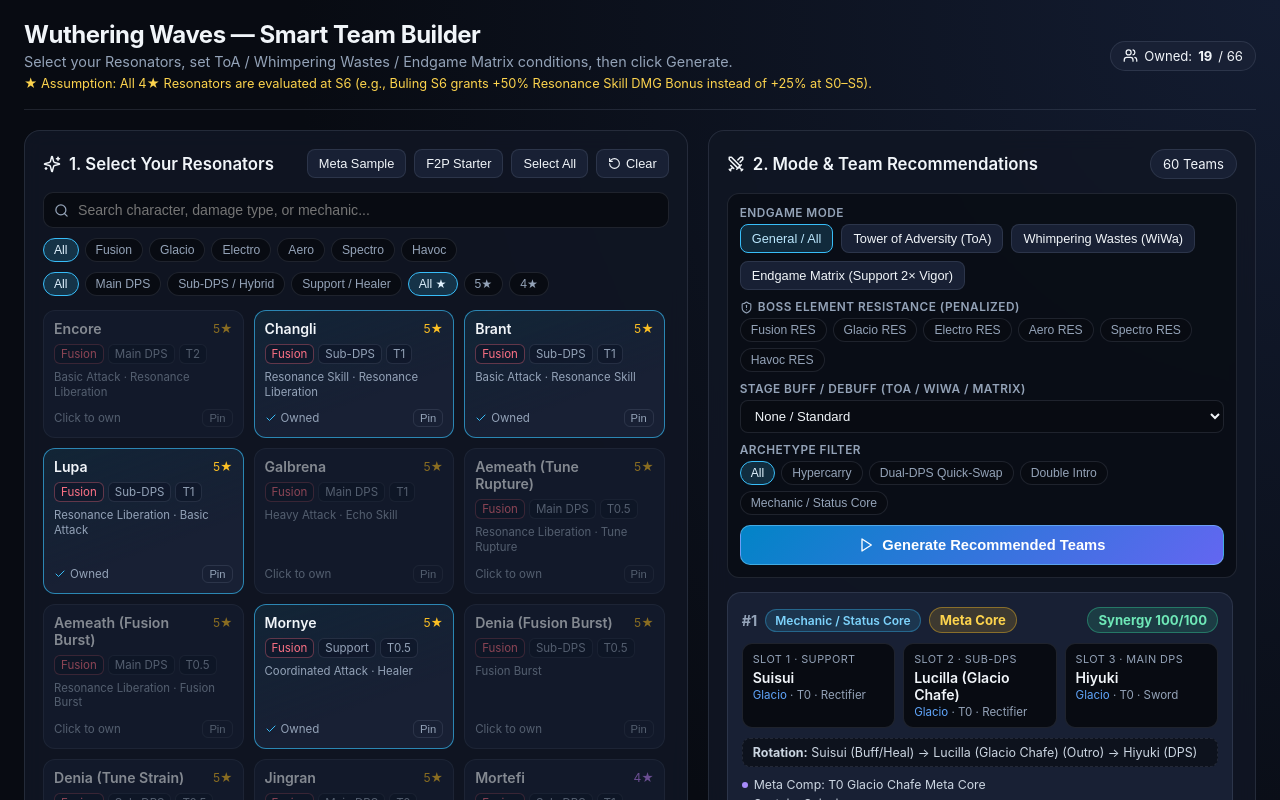
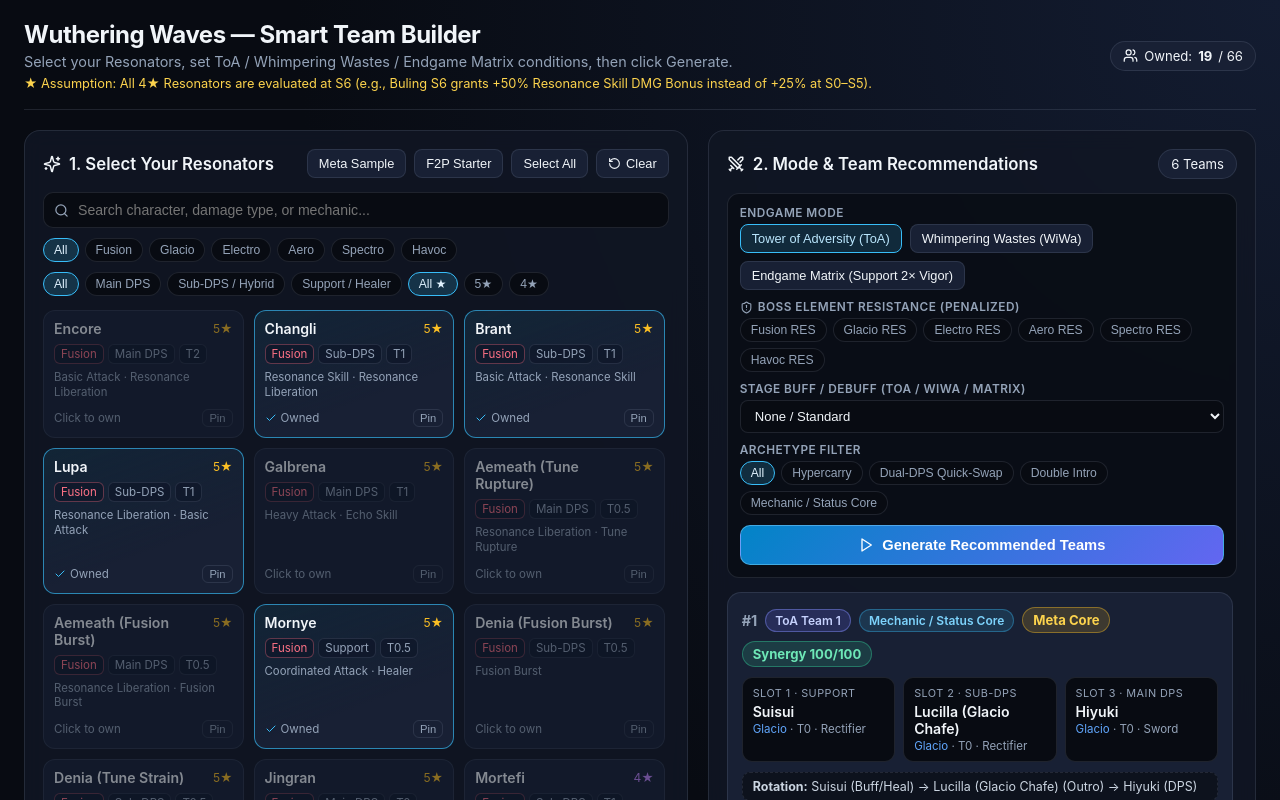
Before and after one commit to Mxti4001/wuwa-team-builder, a React (Vite) app: page / in a window 1280 px wide. Shown: the top 800 px of the page. Built offline with nearby package versions, Linux system fonts and the light colour scheme.

Commit message:
Remove General/All mode and default to ToA

```diff
--- a/src/App.tsx
+++ b/src/App.tsx
@@ -31,7 +31,6 @@ const ARCHETYPES: Array<TeamArchetype | 'All'> = [
 ];
 
 const GAME_MODES: Array<{ id: GameMode; label: string }> = [
-  { id: 'general', label: 'General / All' },
   { id: 'toa', label: 'Tower of Adversity (ToA)' },
   { id: 'whimpering_wastes', label: 'Whimpering Wastes (WiWa)' },
   { id: 'endgame_matrix', label: 'Endgame Matrix (Support 2× Vigor)' },
@@ -107,7 +106,7 @@ export function App() {
   const [rarityFilter, setRarityFilter] = useState<'All' | 5 | 4>('All');
   const [pinnedId, setPinnedId] = useState<string | null>(null);
   const [archetypeFilter, setArchetypeFilter] = useState<TeamArchetype | 'All'>('All');
-  const [gameMode, setGameMode] = useState<GameMode>('general');
+  const [gameMode, setGameMode] = useState<GameMode>('toa');
   const [bossResistances, setBossResistances] = useState<ElementType[]>([]);
   const [stageBuff, setStageBuff] = useState<StageBuff>('none');
   const [emergencyResonatorId, setEmergencyResonatorId] = useState<string>('lucilla');
@@ -163,7 +162,7 @@ export function App() {
   const [recommendedTeams, setRecommendedTeams] = useState<TeamRecommendation[]>(() =>
     runGeneration(
       allCharacters.filter((c) => ownedIds.has(c.id)),
-      'general',
+      'toa',
       [],
       'none',
       null,
--- a/src/types.ts
+++ b/src/types.ts
@@ -31,7 +31,7 @@ export interface SynergyReason {
   label: string;
 }
 
-export type GameMode = 'general' | 'toa' | 'whimpering_wastes' | 'endgame_matrix';
+export type GameMode = 'toa' | 'whimpering_wastes' | 'endgame_matrix';
 
 export type StageBuff =
   | 'none'
```
